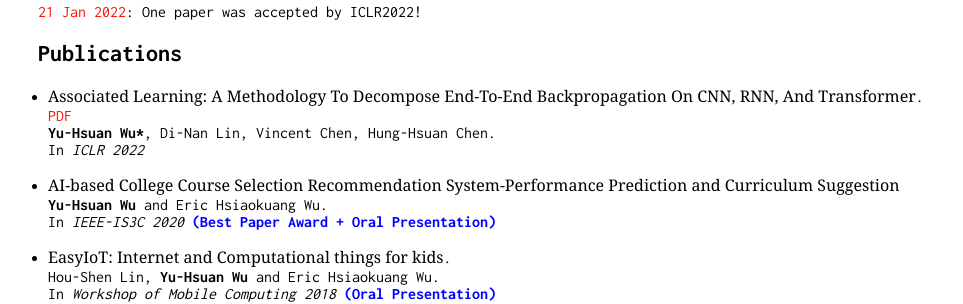
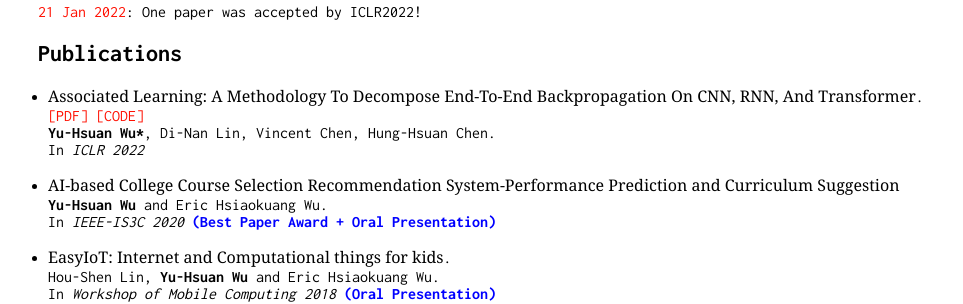
Before and after one commit to Hibb-bb/hibb-bb.github.io, a Jekyll site: the page built from index.md, in a window 1280 px wide. Shown: the part 373-677 px from the top of the page, without its empty margins (152-1115 px from the left). Built offline with Jekyll 4.4.1, drawn with Linux system fonts in a browser that asks for light colours; our own code applies the rules of GitHub Pages for plain Markdown files.

Commit message:
order paper

```diff
--- a/index.md
+++ b/index.md
@@ -15,7 +15,7 @@ My research interests lie in machine learning, learning theory and natural langu
 
 ## Publications
 
-* <span style="font-family: Georgia, serif; font-size:16px">Associated Learning: A Methodology To Decompose End-To-End Backpropagation On CNN, RNN, And Transformer</span>. [PDF](https://openreview.net/forum?id=4N-17dske79)<br>
+* <span style="font-family: Georgia, serif; font-size:16px">Associated Learning: A Methodology To Decompose End-To-End Backpropagation On CNN, RNN, And Transformer</span>. [[PDF]](https://openreview.net/forum?id=4N-17dske79) [[CODE]](https://github.com/Hibb-bb/AL)<br>
   **Yu-Hsuan Wu\***, Di-Nan Lin, Vincent Chen, Hung-Hsuan Chen.<br>
   In *ICLR 2022*
 
```
